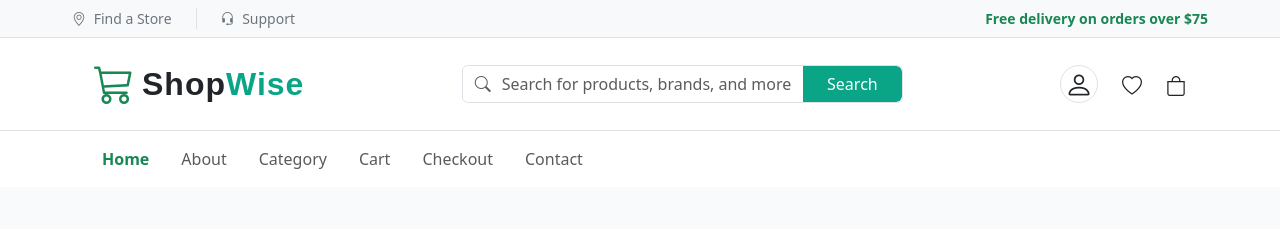
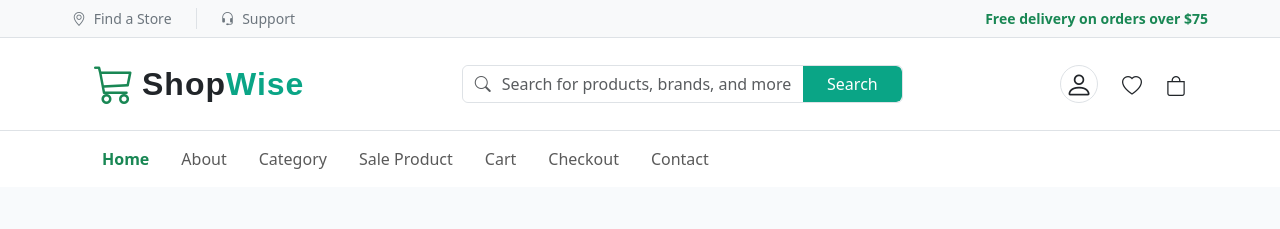
Before and after one commit to bylalit/fronted, a React (Vite) app in the folder shopWise/: page / in a window 1280 px wide. Shown: the top 229 px of the page. Built offline with nearby package versions, Linux system fonts and the light colour scheme; no server answers.

Commit message:
some new chnage and update

```diff
--- a/shopWise/src/components/HomePageComp/FlashSale.jsx
+++ b/shopWise/src/components/HomePageComp/FlashSale.jsx
@@ -7,7 +7,7 @@
   const [saleProducts, setSaleProducts] = useState([]);
   const navigate = useNavigate();
 
-  // 🎯 Context controllers se wishlist aur navigate actions fetch kiye
+  // Context controllers se wishlist aur navigate actions fetch kiye
   const { setGlobalLoading, addToCart, wishlistItems, toggleWishlist } = useContext(AuthContext);
 
   // COUNTDOWN TIMER LOCAL METADATA OBJECT STATE (For Top Banner)
--- a/shopWise/src/components/Navbar.jsx
+++ b/shopWise/src/components/Navbar.jsx
@@ -354,6 +354,9 @@
                 <Link className="nav-link" to="/category">Category</Link>
               </td>
               <td className="nav-item">
+                <Link className="nav-link" to="/category">Sale Product</Link>
+              </td>
+              <td className="nav-item">
                 <Link className="nav-link" to="/cart">Cart</Link>
               </td>
               <td className="nav-item">
```
